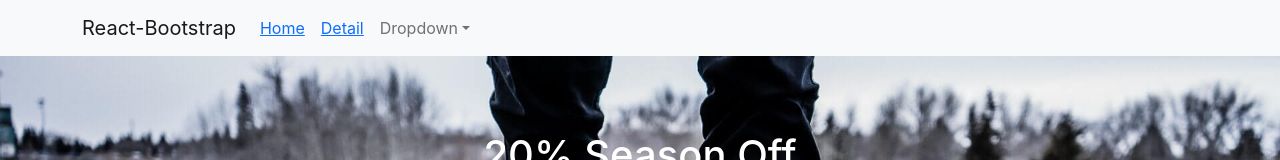
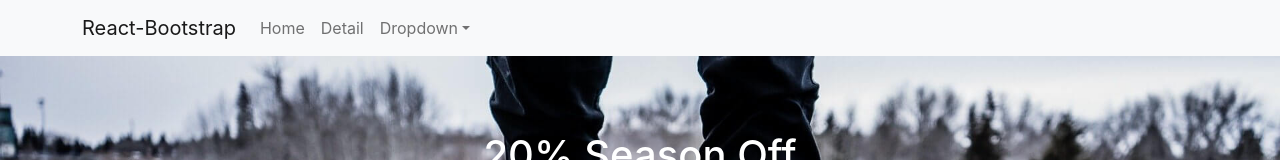
Before and after one commit to ekdrn3330/reach_shopping_mall, a React (Create React App) app: page / in a window 1280 px wide. Shown: the top 160 px of the page. Built offline with nearby package versions, Linux system fonts and the light colour scheme.

Commit message:
210826퇴근

```diff
--- a/package.json
+++ b/package.json
@@ -7,12 +7,14 @@
     "@testing-library/react": "^11.1.0",
     "@testing-library/user-event": "^12.1.10",
     "bootstrap": "^5.1.0",
+    "node-sass": "^4.14.1",
     "react": "^17.0.2",
     "react-bootstrap": "^2.0.0-beta.6",
     "react-dom": "^17.0.2",
     "react-router-dom": "^5.2.0",
     "react-scripts": "4.0.3",
     "styled-component": "^2.8.0",
+    "styled-components": "^5.3.1",
     "web-vitals": "^1.0.1"
   },
   "scripts": {
--- a/src/App.js
+++ b/src/App.js
@@ -19,8 +19,8 @@
           <Navbar.Toggle aria-controls="basic-navbar-nav" />
           <Navbar.Collapse id="basic-navbar-nav">
             <Nav className="me-auto">
-              <Nav.Link><Link to="/">Home</Link></Nav.Link>
-              <Nav.Link><Link to="/Detail">Detail</Link></Nav.Link>
+              <Nav.Link as={Link} to="/">Home</Nav.Link>
+              <Nav.Link as={Link} to="/Detail">Detail</Nav.Link>
               <NavDropdown title="Dropdown" id="basic-nav-dropdown">
                 <NavDropdown.Item href="#action/3.1">Action</NavDropdown.Item>
                 <NavDropdown.Item href="#action/3.2">Another action</NavDropdown.Item>
```
Also changed, not shown: 2 other files (tests, documents, lock files or other folders).
